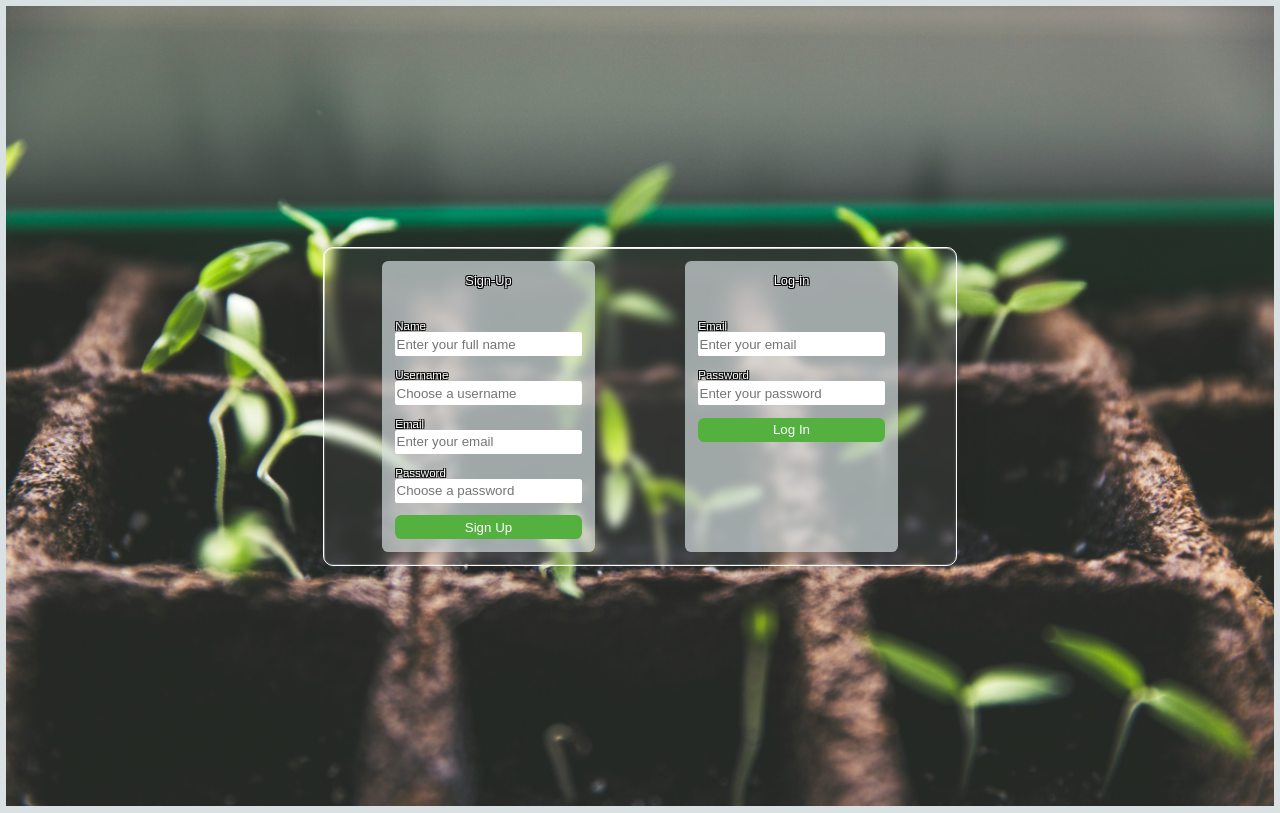
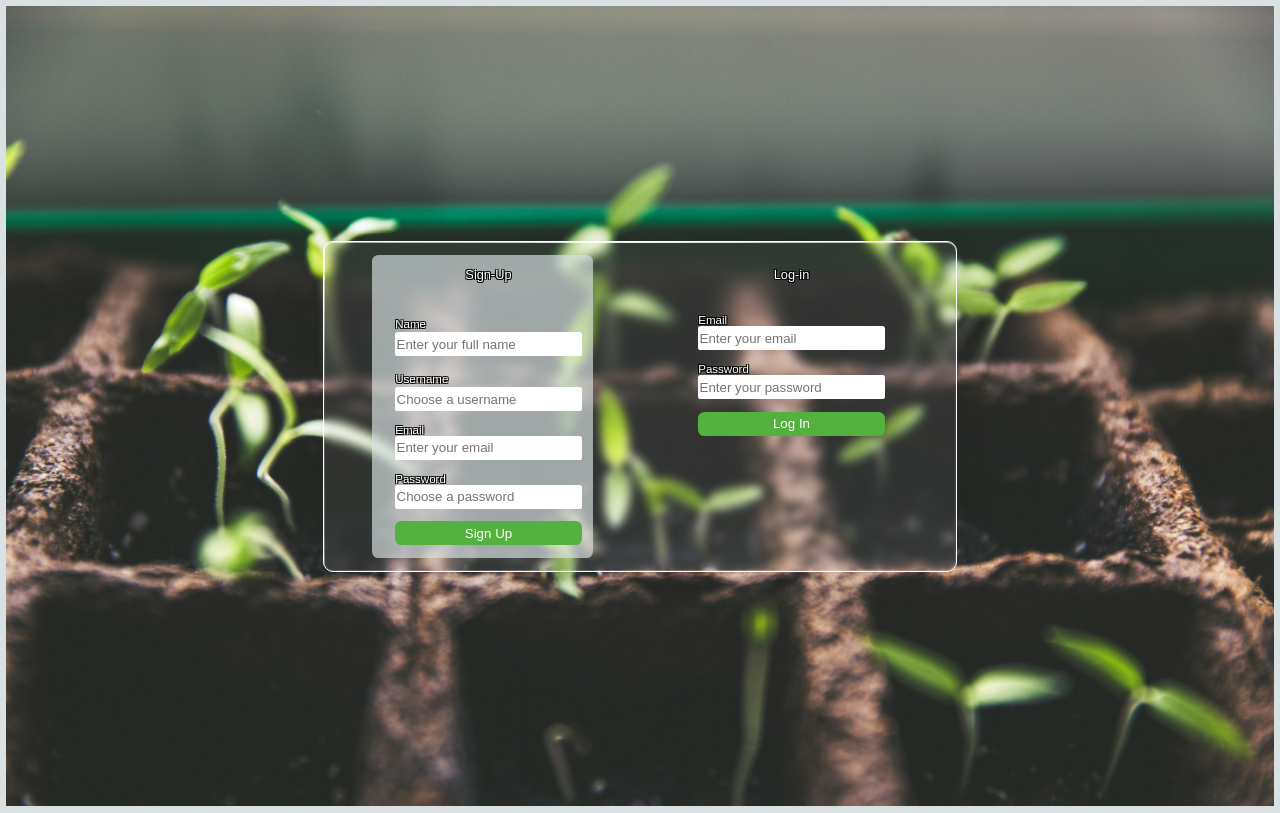
Before and after one commit to ashutoshdebug/Kisan-Mitr, a Flask app: page /login in a window 1280 px wide. Run offline with Flask 3, Linux system fonts and the light colour scheme; some web fonts are replaced.

Commit message:
Sliding login page animation

```diff
--- a/static/css/login.css
+++ b/static/css/login.css
@@ -17,20 +17,38 @@
     padding: 1vw;
 }
 
+.slider-bg {
+    position: absolute;
+    top: 1vw;
+    bottom: 1vw;
+    left: 7.5%;
+    width: 35%;
+    background: #d9e1e3aa;
+    border-radius: 0.5vw;
+    transition: left 0.5s ease;
+    z-index: 0;
+}
+
 .form-div {
     width: 50%;
     display: flex;
     justify-content: center;
+    position: relative;
+    z-index: 1;
 }
 
 .sign_up_box, .login_box {
-    background: #d9e1e3aa;
+    background: transparent;
     width: 70%;
     padding: 1vw;
     border-radius: 0.5vw;
 }
 
-#name, #username, .email, .password {
+#login_signup-box:has(.login_box:focus-within) .slider-bg{
+    left: 57.5%
+}
+
+#nameofuser, #usernamec, .email, .password {
     display: flex;
     flex-direction: column;
 }
--- a/templates/login.html
+++ b/templates/login.html
@@ -9,6 +9,7 @@ styles %}
 {% block content %}
 <div id="body-div">
   <div id="login_signup-box" class="glass-card">
+    <div class="slider-bg"></div>
     <form action="" method="post" class="form-div">
       <div class="sign_up_box">
         <div class="heading">
```
